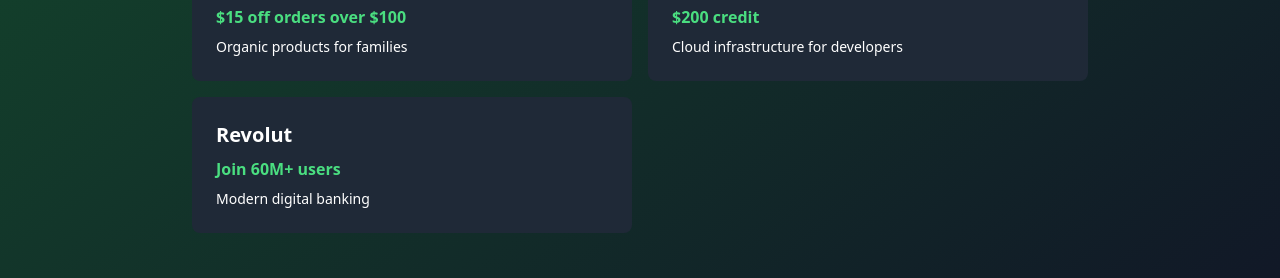
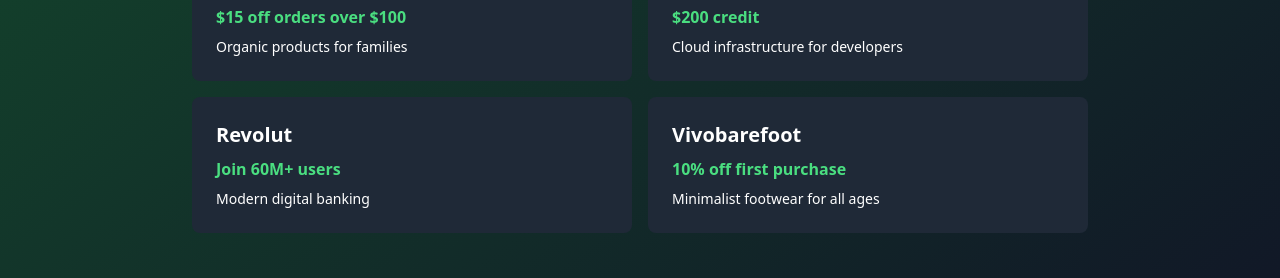
Before and after one commit to kevtimova/green-fig-jam, a plain HTML site: page index.html in a window 1280 px wide. Shown: the part 1527-1805 px from the top of the page. Drawn offline with nearby package versions, Linux system fonts and the light colour scheme.

Commit message:
Update Oct 2025.

```diff
--- a/index.html
+++ b/index.html
@@ -122,6 +122,11 @@
           <p class="text-green-400 font-semibold mb-2">Join 60M+ users</p>
           <p class="text-sm">Modern digital banking</p>
         </a>
+        <a href="https://vivobarefoot.mention-me.com/m/ol/cm6bq-katrina-drozdov" class="bg-gray-800 p-6 rounded-lg hover:bg-gray-700 transition block" target="_blank">
+          <h3 class="font-bold text-xl mb-2">Vivobarefoot</h3>
+          <p class="text-green-400 font-semibold mb-2">10% off first purchase</p>
+          <p class="text-sm">Minimalist footwear for all ages</p>
+        </a>
       </div>
     </div>
   </section>
```
